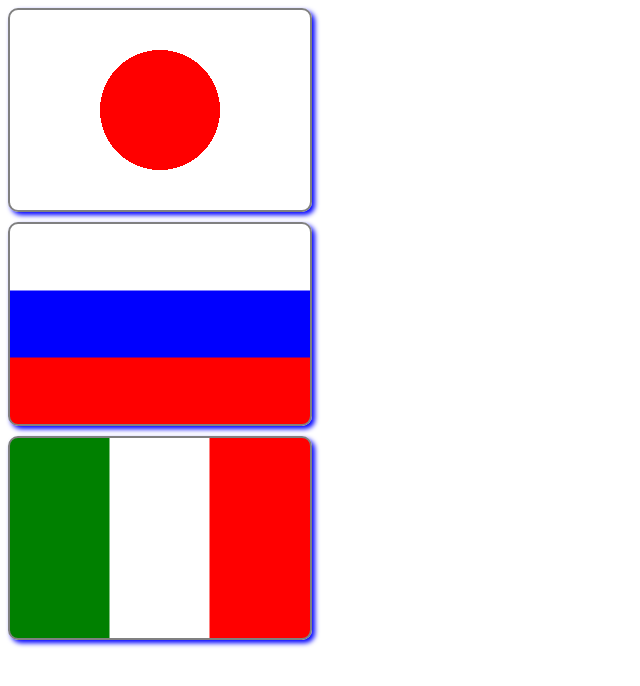
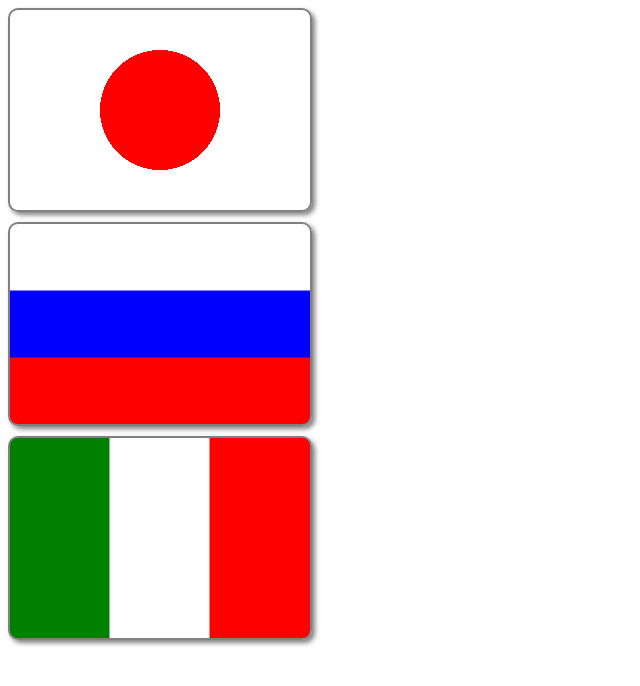
Before and after one commit to Johnny-kiv/htmlcssjs, a plain HTML site: page Tasks HTML/TZ4/tech_task_4.html in a window 1280 px wide. Shown: the whole page, without its empty margins (0-640 px from the left). Drawn offline with Linux system fonts and the light colour scheme.

Commit message:
Update tech_task_4.html

```diff
--- a/Tasks HTML/TZ4/tech_task_4.html
+++ b/Tasks HTML/TZ4/tech_task_4.html
@@ -6,7 +6,7 @@
   <style>
 	div{
 		border-radius: 10px;
-		box-shadow:3px 3px 5px blue;
+		box-shadow:3px 3px 5px grey;
 	}
    .japan {
 		margin-bottom:10px;
```
